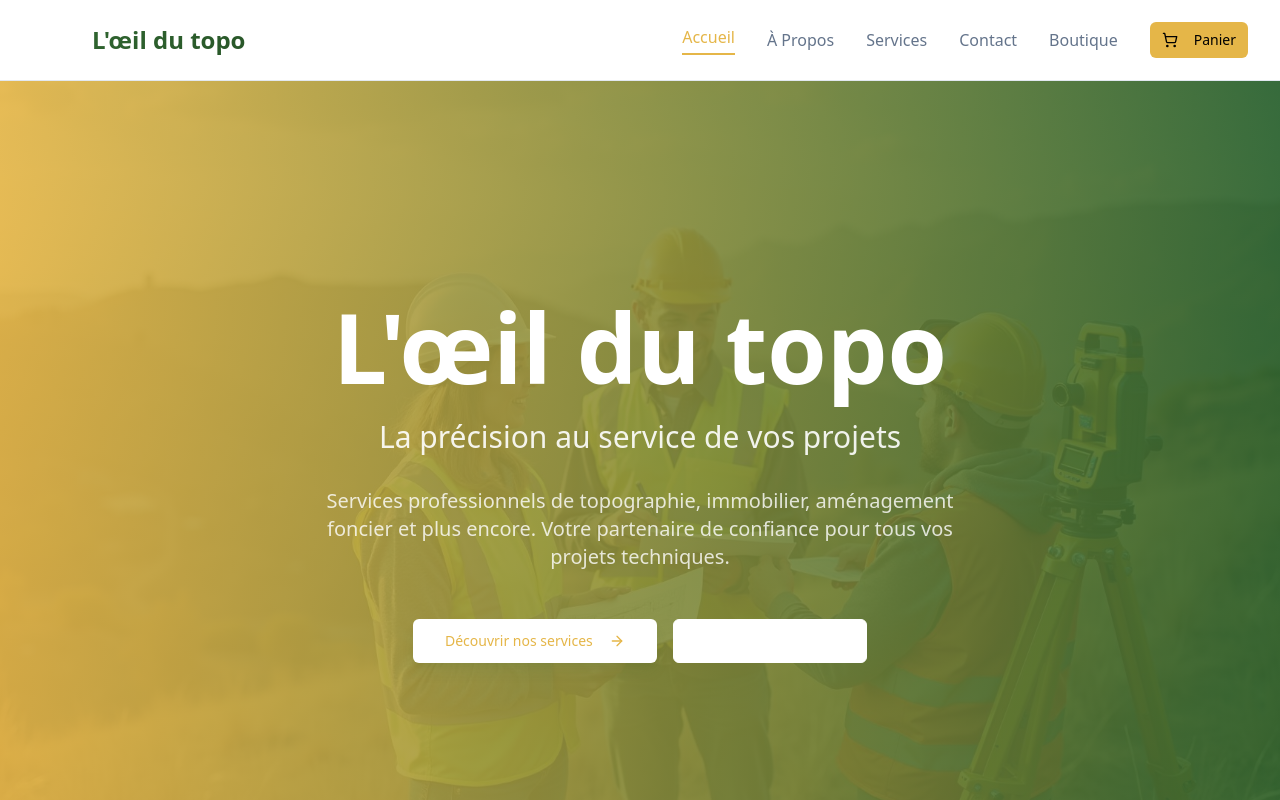
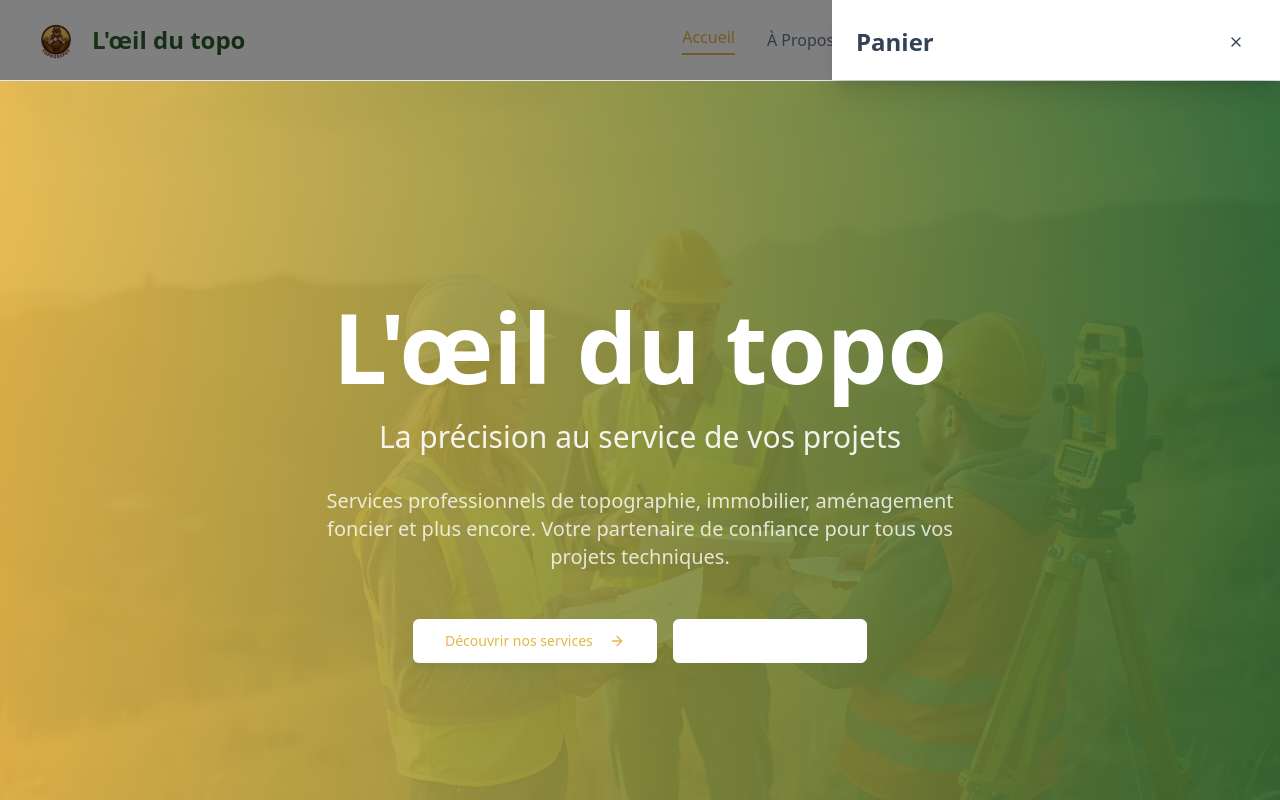
Before and after one commit to emmanuel-diomande/topo-nexus-hub, a React (Vite) app: page /accueil in a window 1280 px wide. Both pictures are taken after a click on the button "Panier". Shown: the top 800 px of the page. Built offline with nearby package versions, Linux system fonts and the light colour scheme.

Commit message:
Fix image loading and header/footer logo
The images are not loading correctly, and the logo is not displaying in the header and footer. Additionally, the articles added to the cart are not visible.

```diff
--- /dev/null
+++ b/src/components/layout/Cart.tsx
@@ -0,0 +1,137 @@
+import { Button } from "@/components/ui/button";
+import { Card, CardContent, CardHeader, CardTitle } from "@/components/ui/card";
+import { Badge } from "@/components/ui/badge";
+import { useShopStore } from "@/stores/useStore";
+import { ShoppingCart, X, Plus, Minus, Trash2 } from "lucide-react";
+import { useState } from "react";
+import LazyImage from "@/components/ui/lazy-image";
+
+const Cart = () => {
+  const [isOpen, setIsOpen] = useState(false);
+  const { cart, removeFromCart, clearCart } = useShopStore();
+
+  const total = cart.reduce((sum, item) => sum + item.price, 0);
+
+  return (
+    <>
+      {/* Cart Button */}
+      <Button
+        variant="default"
+        size="sm"
+        className="relative"
+        onClick={() => setIsOpen(true)}
+      >
+        <ShoppingCart className="w-4 h-4 mr-2" />
+        Panier
+        {cart.length > 0 && (
+          <Badge
+            className="absolute -top-2 -right-2 min-w-[20px] h-5 flex items-center justify-center p-0 text-xs"
+            variant="destructive"
+          >
+            {cart.length}
+          </Badge>
+        )}
+      </Button>
+
+      {/* Cart Modal/Sidebar */}
+      {isOpen && (
+        <div className="fixed inset-0 z-50 flex">
+          {/* Backdrop */}
+          <div
+            className="fixed inset-0 bg-black/50"
+            onClick={() => setIsOpen(false)}
+          />
+
+          {/* Cart Panel */}
+          <div className="ml-auto relative bg-background w-full max-w-md h-full overflow-y-auto shadow-xl">
+            <div className="p-6">
+              {/* Header */}
+              <div className="flex items-center justify-between mb-6">
+                <h2 className="text-2xl font-bold text-foreground">Panier</h2>
+                <Button
+                  variant="ghost"
+                  size="sm"
+                  onClick={() => setIsOpen(false)}
+                >
+                  <X className="w-5 h-5" />
+                </Button>
+              </div>
+
+              {/* Cart Items */}
+              {cart.length === 0 ? (
+                <div className="text-center py-12">
+                  <ShoppingCart className="w-16 h-16 text-muted-foreground mx-auto mb-4" />
+                  <p className="text-muted-foreground">Votre panier est vide</p>
+                </div>
+              ) : (
+                <div className="space-y-4">
+                  {cart.map((item) => (
+                    <Card key={item.id} className="border">
+                      <CardContent className="p-4">
+                        <div className="flex gap-4">
+                          <div className="w-16 h-16 flex-shrink-0">
+                            <LazyImage
+                              src={item.image}
+                              alt={item.name}
+                              className="w-full h-full rounded-md"
+                            />
+                          </div>
+
+                          <div className="flex-1 min-w-0">
+                            <h3 className="font-medium text-foreground truncate">
+                              {item.name}
+                            </h3>
+                            <p className="text-sm text-muted-foreground truncate">
+                              {item.description}
+                            </p>
+                            <div className="flex items-center justify-between mt-2">
+                              <span className="font-semibold text-primary">
+                                Sur devis
+                              </span>
+                              <Button
+                                variant="ghost"
+                                size="sm"
+                                onClick={() => removeFromCart(item.id)}
+                                className="text-destructive hover:text-destructive"
+                              >
+                                <Trash2 className="w-4 h-4" />
+                              </Button>
+                            </div>
+                          </div>
+                        </div>
+                      </CardContent>
+                    </Card>
+                  ))}
+
+                  {/* Actions */}
+                  <div className="pt-6 border-t space-y-4">
+                    <div className="flex items-center justify-between">
+                      <span className="text-lg font-semibold text-foreground">
+                        Total: Sur devis
+                      </span>
+                    </div>
+
+                    <div className="space-y-2">
+                      <Button className="w-full" size="lg">
+                        Demander un devis
+                      </Button>
+                      <Button
+                        variant="outline"
+                        className="w-full"
+                        onClick={clearCart}
+                      >
+                        Vider le panier
+                      </Button>
+                    </div>
+                  </div>
+                </div>
+              )}
+            </div>
+          </div>
+        </div>
+      )}
+    </>
+  );
+};
+
+export default Cart;
--- a/src/components/layout/Navigation.tsx
+++ b/src/components/layout/Navigation.tsx
@@ -1,9 +1,10 @@
 import { Button } from "@/components/ui/button";
 import { useSiteStore } from "@/stores/useStore";
-import { Menu, X, ShoppingCart } from "lucide-react";
+import { Menu, X } from "lucide-react";
 import { useState } from "react";
 import { Link, useLocation } from "react-router-dom";
 import logoImage from "@/assets/logo.png";
+import Cart from "@/components/layout/Cart";
 
 const Navigation = () => {
   const location = useLocation();
@@ -56,10 +57,7 @@ const Navigation = () => {
                 {item.label}
               </Link>
             ))}
-            <Button variant="default" size="sm" className="ml-4">
-              <ShoppingCart className="w-4 h-4 mr-2" />
-              Panier
-            </Button>
+            <Cart />
           </div>
 
           {/* Mobile menu button */}
@@ -92,10 +90,7 @@ const Navigation = () => {
               </Link>
             ))}
             <div className="px-4 pt-2">
-              <Button variant="default" size="sm" className="w-full">
-                <ShoppingCart className="w-4 h-4 mr-2" />
-                Panier
-              </Button>
+              <Cart />
             </div>
           </div>
         )}
--- a/src/index.css
+++ b/src/index.css
@@ -135,13 +135,6 @@
   /* Amélioration du chargement des images */
   img {
     @apply transition-opacity duration-300;
-    opacity: 0;
-  }
-
-  img.loaded,
-  img[src*="data:"],
-  img[src^="blob:"] {
-    opacity: 1;
   }
 
   /* Style pour les images en cours de chargement */
--- a/src/pages/Accueil.tsx
+++ b/src/pages/Accueil.tsx
@@ -8,6 +8,7 @@ import serviceTopographie from "@/assets/service-topographie.jpg";
 import serviceImmobilier from "@/assets/service-immobilier.jpg";
 import serviceAmenagement from "@/assets/service-amenagement.jpg";
 import serviceInformatique from "@/assets/service-informatique.jpg";
+import LazyImage from "@/components/ui/lazy-image";
 
 const Accueil = () => {
   const { siteData } = useSiteStore();
@@ -170,10 +171,10 @@ const Accueil = () => {
               <Card key={index} className="border-0 shadow-md hover:shadow-lg transition-all duration-300 group overflow-hidden cursor-pointer"
                     onClick={() => navigate('/services')}>
                 <div className="aspect-square overflow-hidden">
-                  <img
+                  <LazyImage
                     src={service.image}
                     alt={service.title}
-                    className="w-full h-full object-cover group-hover:scale-105 transition-transform duration-300"
+                    className="w-full h-full group-hover:scale-105 transition-transform duration-300"
                   />
                 </div>
                 <CardHeader className="text-center">
--- a/src/pages/Services.tsx
+++ b/src/pages/Services.tsx
@@ -8,6 +8,7 @@ import serviceTopographie from "@/assets/service-topographie.jpg";
 import serviceImmobilier from "@/assets/service-immobilier.jpg";
 import serviceAmenagement from "@/assets/service-amenagement.jpg";
 import serviceInformatique from "@/assets/service-informatique.jpg";
+import LazyImage from "@/components/ui/lazy-image";
 import {
   MapPin,
   Home,
@@ -164,10 +165,10 @@ const Services = () => {
           {serviceDetails.map((service, index) => (
             <Card key={index} className="border-0 shadow-md hover:shadow-lg transition-all duration-300 group overflow-hidden">
               <div className="aspect-video overflow-hidden">
-                <img
+                <LazyImage
                   src={service.image}
                   alt={service.title}
-                  className="w-full h-full object-cover group-hover:scale-105 transition-transform duration-300"
+                  className="w-full h-full group-hover:scale-105 transition-transform duration-300"
                 />
               </div>
               <CardHeader className="pb-4">
```
